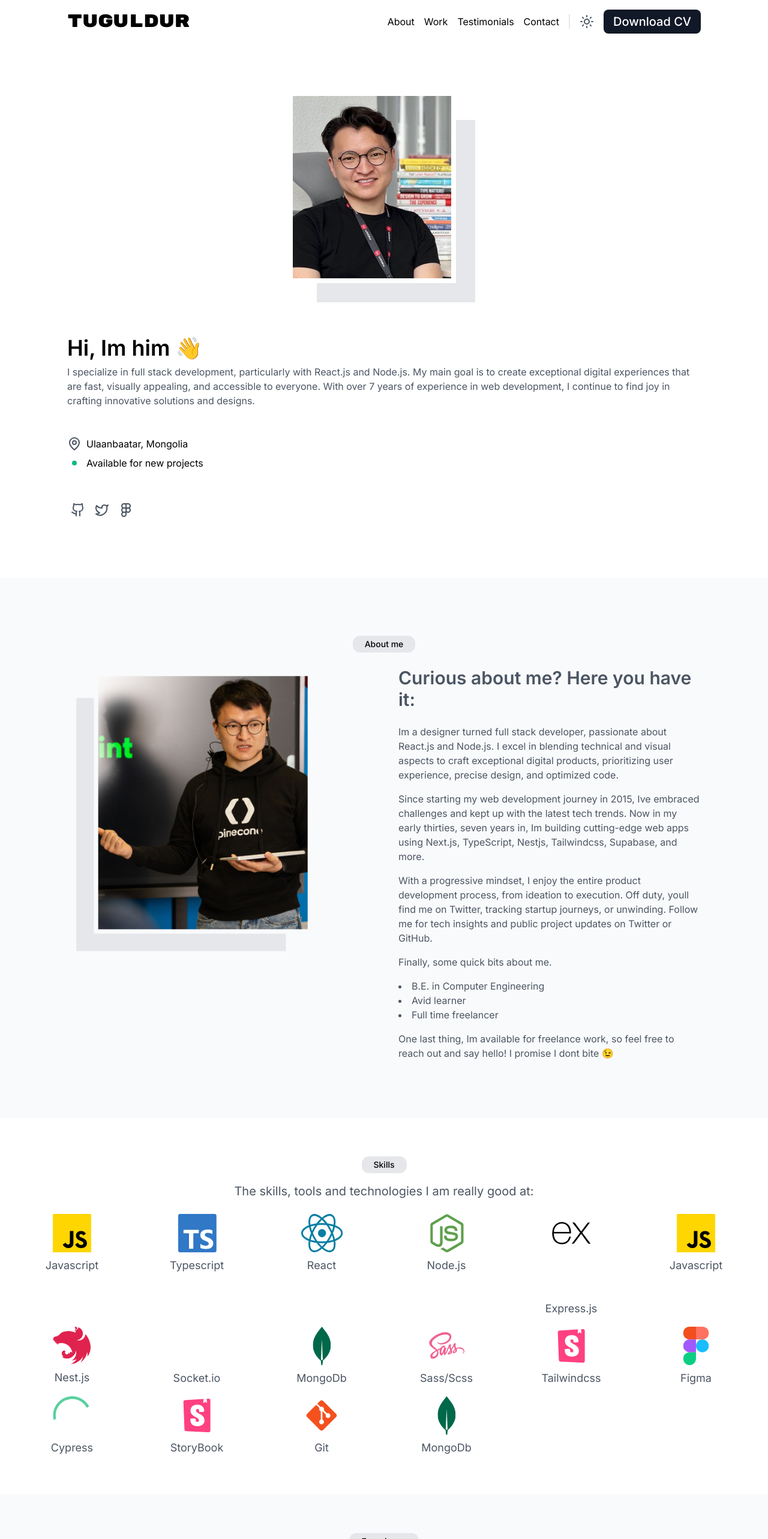
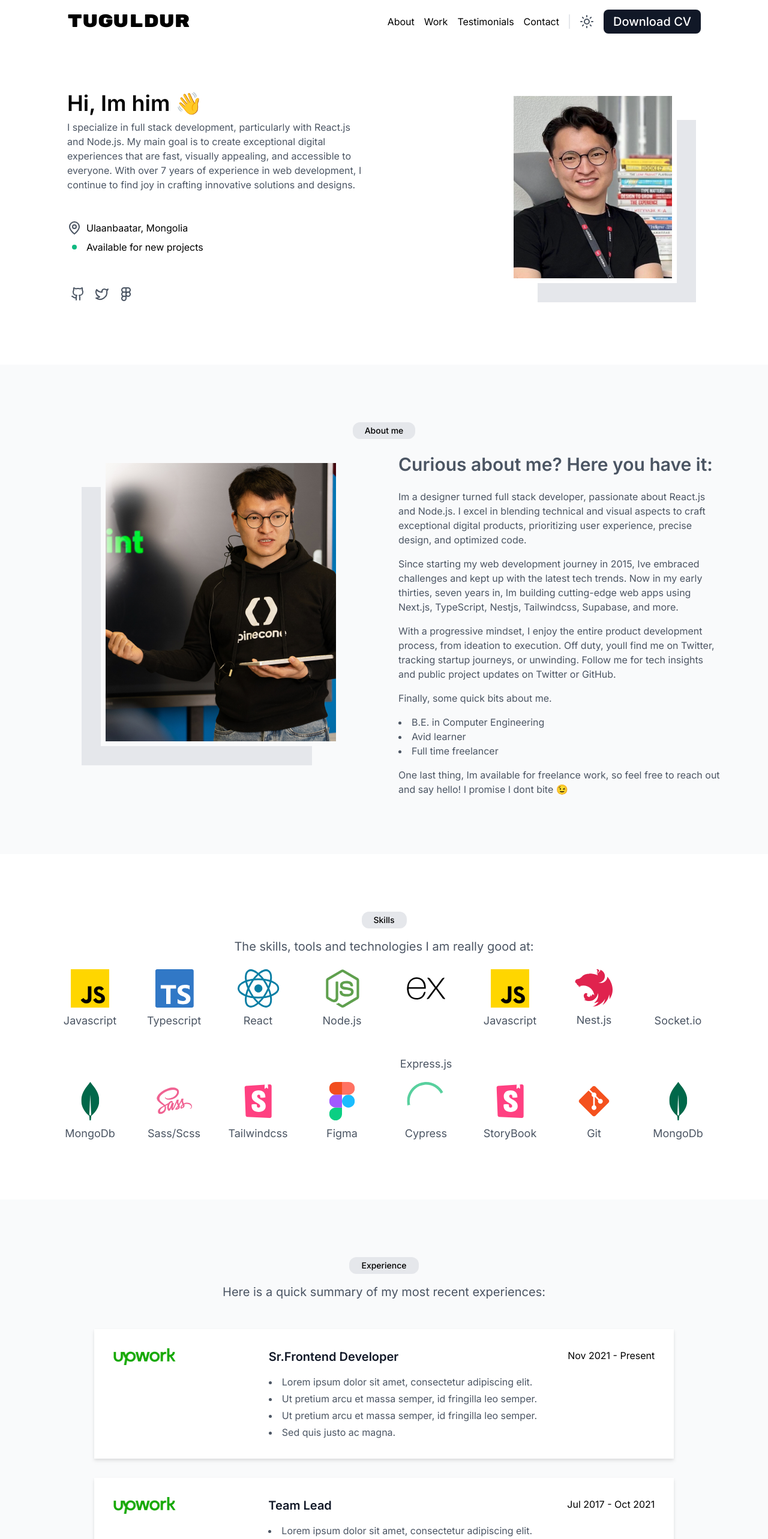
Before and after one commit to Tuguldur1024/portfolio, a Next.js app: page / in a window 1280 px wide. Shown: the top 2566 px of the page at 60% size. Built offline with nearby package versions, Linux system fonts and the light colour scheme.

Commit message:
duusahiin umnuh push

```diff
--- a/src/components/AboutMe.js
+++ b/src/components/AboutMe.js
@@ -3,20 +3,20 @@ import Image from "next/image";
 
 const AboutMe = () => {
   return (
-    <div class="flex flex-col gap-12 items-center sm:flex-col sm:gap-6">
+    <div class="flex flex-col gap-12 items-center sm:gap-6">
       <ButtonAbout text="About me" />
-      <div class="flex gap-12 sm:flex sm:w-full ">
-        <div class="w-2/4 flex justify-start sm:w-full">
-          <div class="border-8 border-solid border-gray-50	">
+      <div class="flex gap-12 flex-col md:flex-row sm:w-full ">
+        <div class="flex sm:w-full justify-center">
+          <div class="border-8 border-solid items-center border-gray-50">
             <Image
               src="/images/AboutMe.png"
-              width={400}
-              height={480}
+              width={440}
+              height={520}
               alt="img"
             />
           </div>
         </div>
-        <div class="w-2/4 sm:w-full">
+        <div class="sm:w-full">
           <div class="flex flex-col gap-4 font-normal text-base text-gray-600 dark:text-gray-300	">
             <p class="font-semibold text-3xl mb-2 dark:text-gray-50	">
               Curious about me? Here you have it:
--- a/src/components/Introduction.js
+++ b/src/components/Introduction.js
@@ -5,7 +5,7 @@ import CatIcon from "./icons/CatIcon";
 import Image from "next/image";
 const Introduction = () => {
   return (
-    <div class="md:my-24 md:px-8 flex lg:flex-col-reverse gap-12 flex-row my-16 px-0">
+    <div class="md:my-24 md:px-8 flex md:flex-row gap-12 flex-col-reverse my-16 px-0">
       <div class=" flex flex-col gap-12 w-full">
         <div>
           <h1 class="text-5xl font-bold sm:font-semibold sm:text-4xl	dark:text-gray-50		">
@@ -39,7 +39,7 @@ const Introduction = () => {
         </div>
       </div>
 
-      <div class=" flex justify-center sm:w-full">
+      <div class=" flex justify-center lg:justify-end sm:w-full">
         <Image
           // fill
           src="/images/Intro.png"
--- a/src/components/JobHistory.js
+++ b/src/components/JobHistory.js
@@ -2,14 +2,13 @@ import List from "./List";
 
 const JobHistory = (props) => {
   return (
-    <div class="bg-white p-8 justify-between flex gap-12 drop-shadow-md sm:flex sm:flex-col sm:gap-6 dark:bg-gray-800	">
+    <div class="bg-white p-8 justify-between flex md:gap-12 drop-shadow-md flex-col md:flex-row gap-6 dark:bg-gray-800	">
       <div class="w-52 flex justify-start">
         <img class="w-1/2 h-7" src="/images/logo-upwork.png" alt="JobHistory" />{" "}
       </div>
       <div class="flex flex-col gap-1">
         <p class="font-semibold text-xl text-gray-900 mb-3 dark:text-gray-50	">
-          {" "}
-          {props.position}{" "}
+          {props.position}
         </p>
         {props.list.map((text, index) => {
           return <List key={index} listText={text} />;
--- a/src/components/Skills.js
+++ b/src/components/Skills.js
@@ -16,8 +16,8 @@ import Socket from "./icons/SocketIcon";
 import StoryBook from "./icons/StoryBookIcon";
 import Tailwind from "./icons/TailwindIcon";
 import Typescript from "./icons/TypescriptIcon";
-let color1 = "white"
-let background1 = "black"
+let color1 = "white";
+let background1 = "black";
 // if(document.documentElement.classList.contains("dark"))
 // {
 //   background1 = "black"
@@ -28,15 +28,18 @@ let upperIcons = [
   { name: "Typescript", value: <Typescript /> },
   { name: "React", value: <React /> },
   { name: "Node.js", value: <Node /> },
-  { name: "Express.js", value: <Express color={color1}/> },
+  { name: "Express.js", value: <Express color={color1} /> },
   { name: "Javascript", value: <Javascript /> },
   { name: "Nest.js", value: <Nest /> },
-  { name: "Socket.io", value: <Socket color={color1} background={background1}/> },
+  {
+    name: "Socket.io",
+    value: <Socket color={color1} background={background1} />,
+  },
   { name: "MongoDb", value: <MongoDb /> },
   { name: "Sass/Scss", value: <Sass /> },
   { name: "Tailwindcss", value: <StoryBook /> },
   { name: "Figma", value: <FigmaColored /> },
-  { name: "Cypress", value: <Cypress color = {color1}/> },
+  { name: "Cypress", value: <Cypress color={color1} /> },
   { name: "StoryBook", value: <StoryBook /> },
   { name: "Git", value: <Git /> },
   { name: "MongoDb", value: <MongoDb /> },
@@ -48,7 +51,7 @@ const Skills = () => {
       <p class="font-normal text-gray-600 text-xl mb-8 sm:mb-2 dark:text-gray-300	">
         The skills, tools and technologies I am really good at:
       </p>
-      <div class="w-full grid grid-cols-8 gap-y-12 sm:grid-cols-3 md:grid-cols-4 lg:grid-cols-6 justify-between sm:gap-y-4">
+      <div class="w-full grid gap-y-12 grid-cols-3 md:grid-cols-4 lg:grid-cols-8 justify-between sm:gap-y-4">
         {upperIcons.map((upperIcon, index) => {
           return (
             <Framework
--- a/src/pages/index.js
+++ b/src/pages/index.js
@@ -16,13 +16,13 @@ const Home = () => {
         <Navbar />
         <Introduction />
       </div>
-      <div class="bg-gray-50 py-16 px-4 sm:px-28 sm:py-24 lg: dark:bg-gray-900	">
+      <div class="bg-gray-50 py-16 px-4 sm:px-8 md:px-12 sm:py-24 lg:px-20 dark:bg-gray-900	">
         <AboutMe />
       </div>
-      <div class="px-28 py-24 sm:py-16 sm:px-4 dark:bg-gray-950">
+      <div class="px-4 py-16 md:py-24 md:px-20 dark:bg-gray-950">
         <Skills />
       </div>
-      <div class="bg-gray-50 px-20 py-24 sm:py-16 sm:px-4 dark:bg-gray-900">
+      <div class="bg-gray-50 px-4 py-16 md:py-24 md:px-20 dark:bg-gray-950">
         <Experience />
       </div>
       <div class="px-20 py-24 sm:py-16 sm:px-4 dark:bg-gray-950">
```
